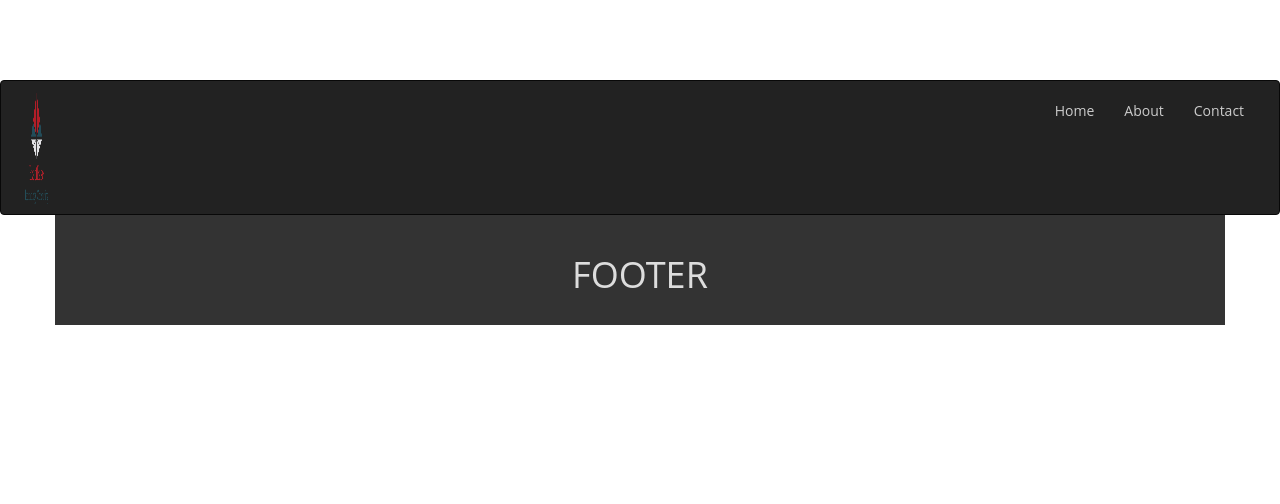
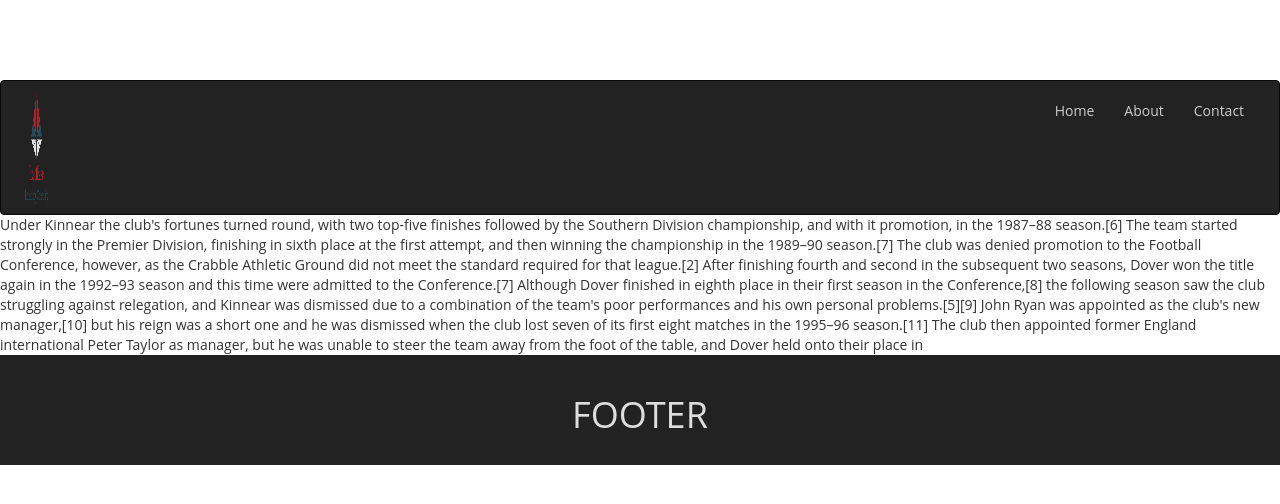
Before and after one commit to natalia-szydlak/tests.racing, a Jekyll site: the page index.html, which Jekyll copies as it is, in a window 1280 px wide. Shown: the top 504 px of the page. Built offline with Jekyll 4.4.1, drawn with Linux system fonts in a browser that asks for light colours.

Commit message:
Update index.html

```diff
--- a/index.html
+++ b/index.html
@@ -8,7 +8,7 @@
   </head>
   <body>
     <header>
-      <nav class="navbar navbar-inverse" role="navigation">
+      <nav class="navbar navbar-inverse navbar-fixxed-top" role="navigation">
         <div class="container-fluid">
           <!-- Brand and toggle get grouped for better mobile display -->
           <div class="navbar-header">
@@ -34,7 +34,12 @@
       </div><!-- /.container-fluid -->
     </nav>
     </header>
-    <footer class="container">
+    <div>
+      Under Kinnear the club's fortunes turned round, with two top-five finishes followed by the Southern Division championship, and with it promotion, in the 1987–88 season.[6] The team started strongly in the Premier Division, finishing in sixth place at the first attempt, and then winning the championship in the 1989–90 season.[7] The club was denied promotion to the Football Conference, however, as the Crabble Athletic Ground did not meet the standard required for that league.[2] After finishing fourth and second in the subsequent two seasons, Dover won the title again in the 1992–93 season and this time were admitted to the Conference.[7]
+
+      Although Dover finished in eighth place in their first season in the Conference,[8] the following season saw the club struggling against relegation, and Kinnear was dismissed due to a combination of the team's poor performances and his own personal problems.[5][9] John Ryan was appointed as the club's new manager,[10] but his reign was a short one and he was dismissed when the club lost seven of its first eight matches in the 1995–96 season.[11] The club then appointed former England international Peter Taylor as manager, but he was unable to steer the team away from the foot of the table, and Dover held onto their place in
+    </div>
+    <footer class="container-fluid navbar-inverse">
        <h1>FOOTER</h1>
     </footer>
   </body>
```
